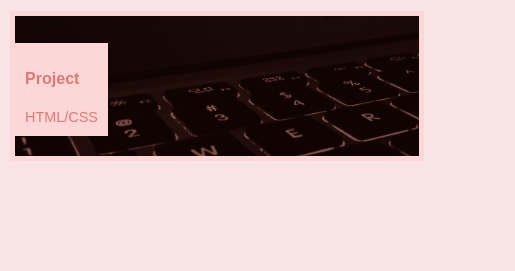
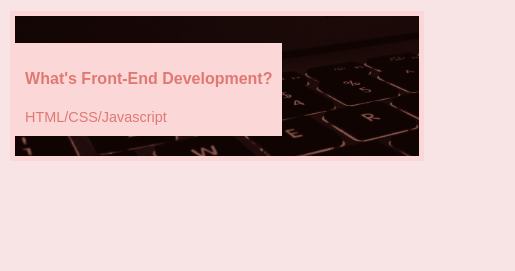
Before and after one commit to keithprimas/Keith-Module-2-080323, a plain HTML site: page index.html in a window 1280 px wide. Shown: the part 1174-1445 px from the top of the page, 765-1280 px from the left. Drawn offline with Linux system fonts and the light colour scheme.

Commit message:
added prohect 1

```diff
--- a/index.html
+++ b/index.html
@@ -71,10 +71,10 @@
                 </div>
             </a>
 
-            <a href="#" class="flex-item HTMLCSS">
+            <a href="https://nemimoser.github.io/Whats-Coding/" class="flex-item HTMLCSS">
                 <div>
-                    <h3>Project</h3>
-                    <span>HTML/CSS</span>
+                    <h3>What's Front-End Development?</h3>
+                    <span>HTML/CSS/Javascript</span>
                 </div>
             </a>
          </div>
```
